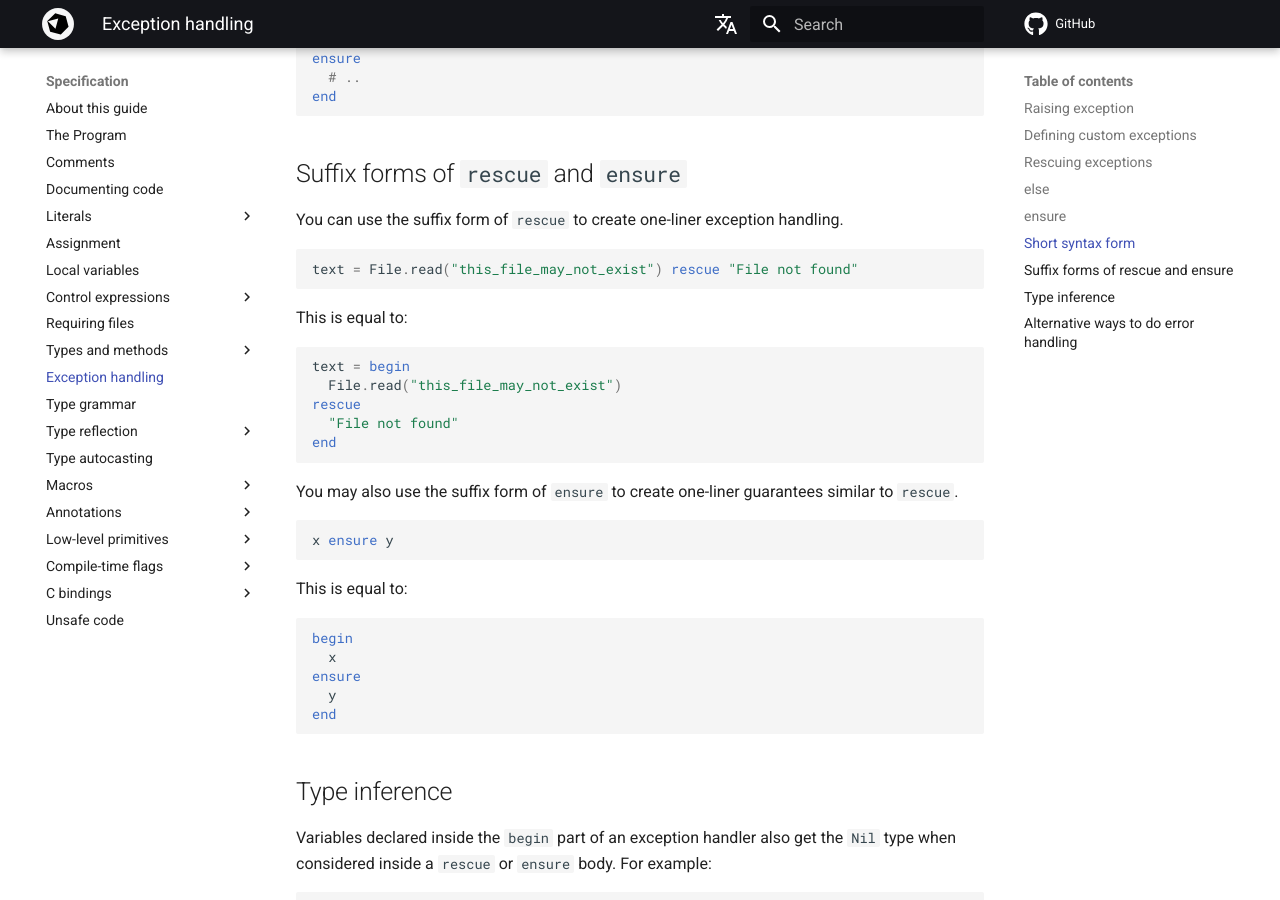
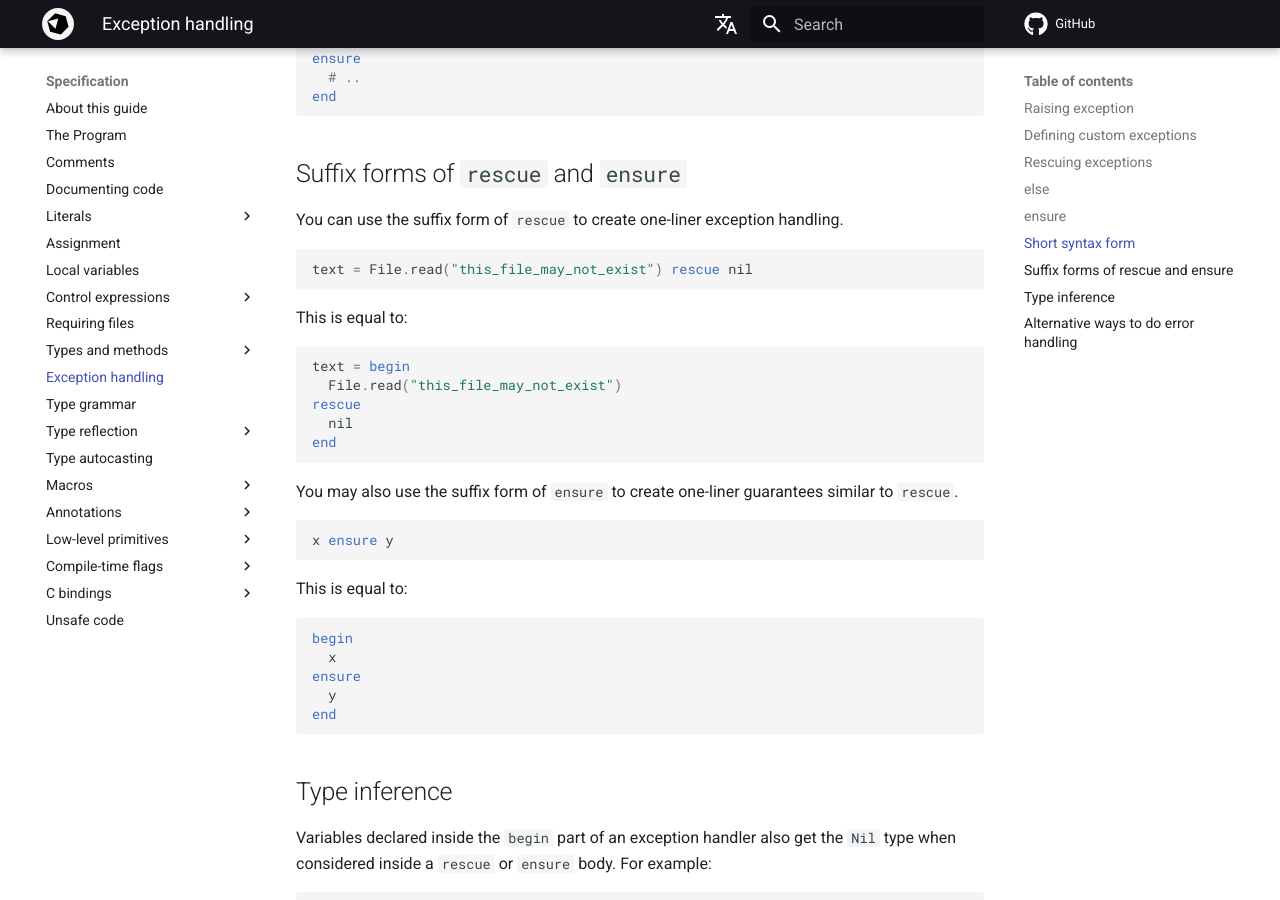
Before and after one commit to crystal-lang/crystal-book, an MkDocs documentation site: the page built from docs/syntax_and_semantics/exception_handling.md, in a window 1280 px wide and 900 px high, scrolled down 4168 px. Built offline with MkDocs 1.6.1 and Material for MkDocs 9.7.7, drawn with Linux system fonts in a browser that asks for light colours; nearby versions of some CDN libraries; library files that are not in the unit come from our copies; comment, search, counter and statistics services are not loaded; the version menu is left out.

Commit message:
straight-shoota suggestions
🫡

````diff
--- a/docs/syntax_and_semantics/exception_handling.md
+++ b/docs/syntax_and_semantics/exception_handling.md
@@ -212,7 +212,7 @@ end
 You can use the suffix form of `rescue` to create one-liner exception handling.
 
 ```crystal
-text = File.read("this_file_may_not_exist") rescue "File not found"
+text = File.read("this_file_may_not_exist") rescue nil
 ```
 
 This is equal to:
@@ -221,7 +221,7 @@ This is equal to:
 text = begin
   File.read("this_file_may_not_exist")
 rescue
-  "File not found"
+  nil
 end
 ```
 
````
